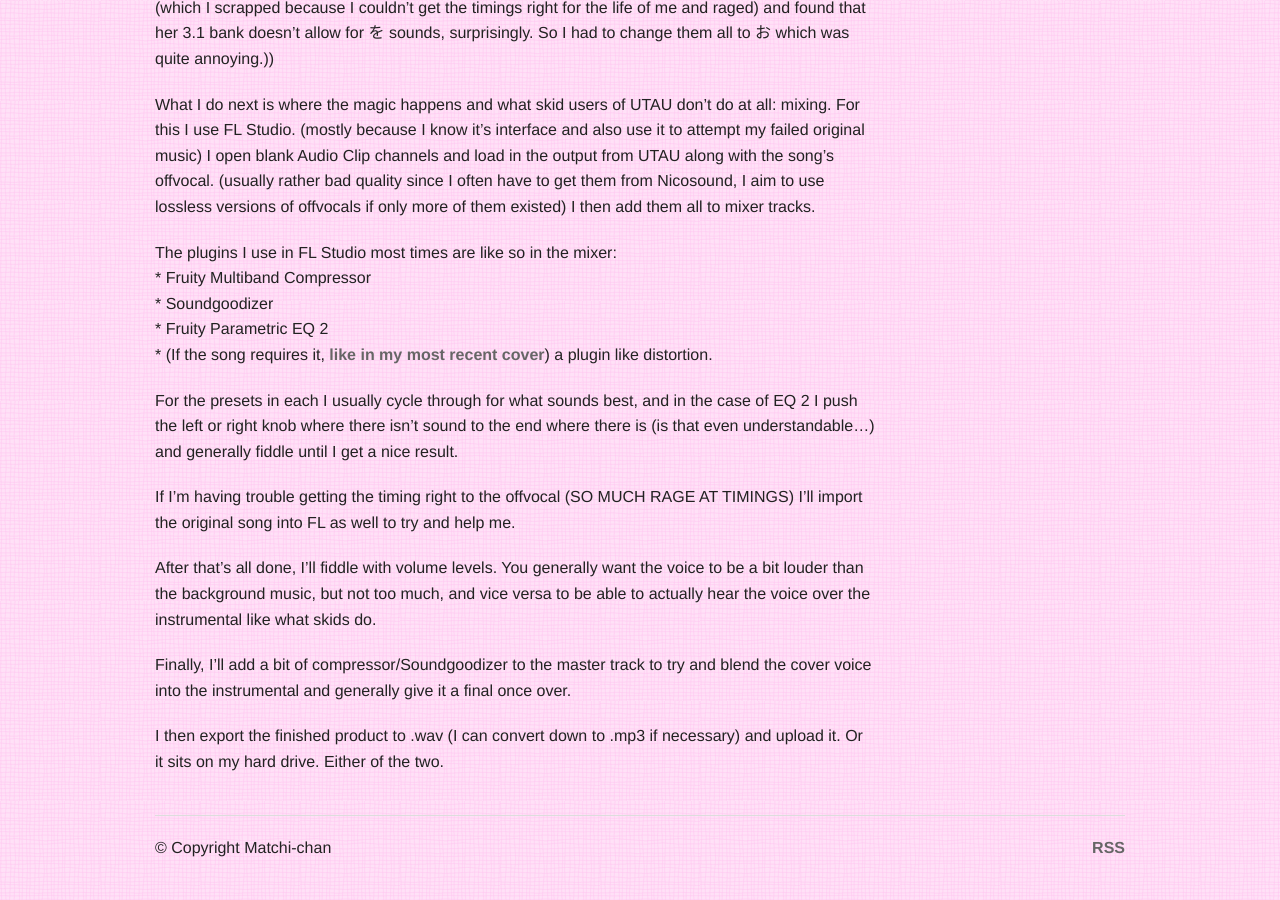
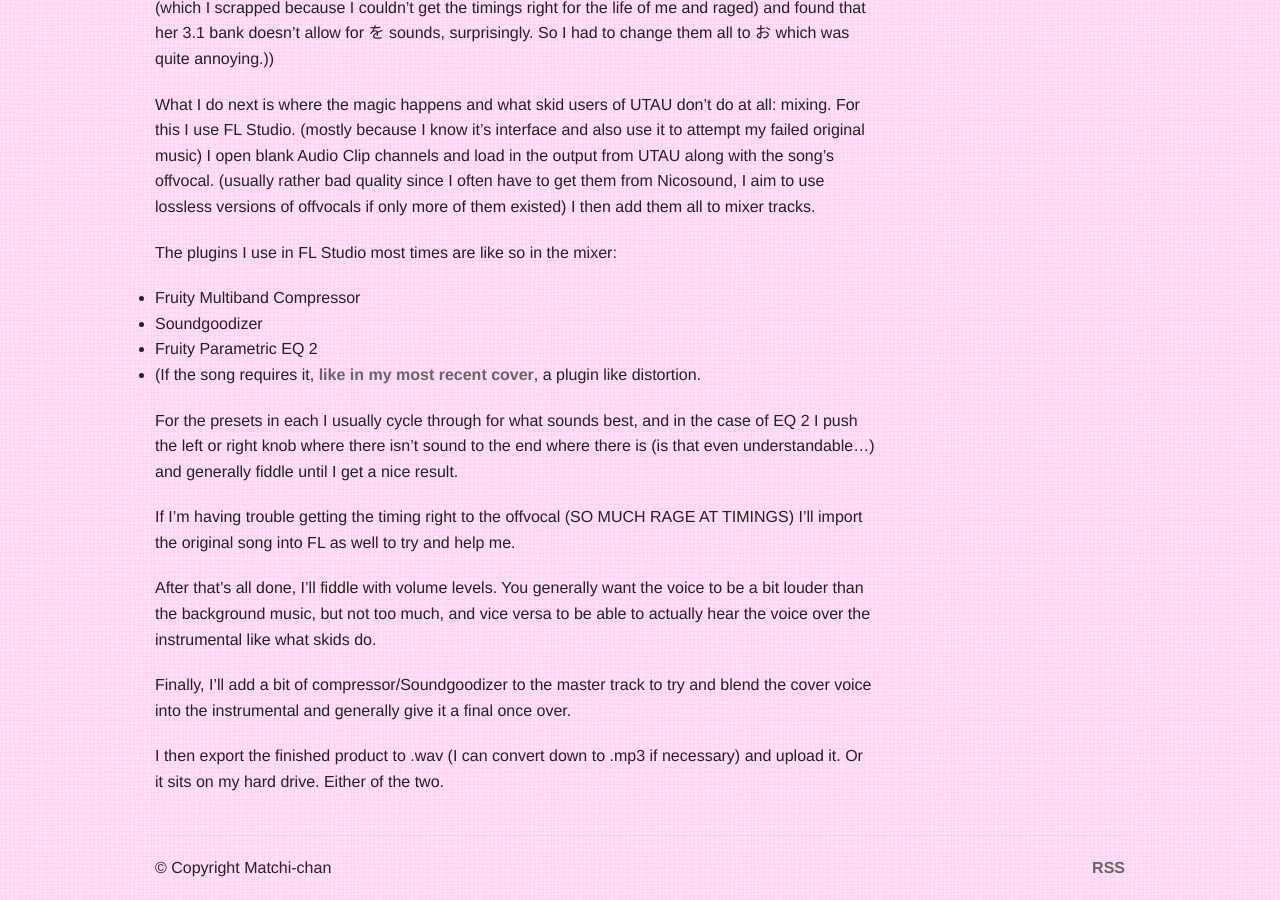
Before and after one commit to Matchi-chan/matchi-chan.github.com, a Jekyll site: the page built from _posts/2013-04-03-How-I-make-my-UTAU-covers.md, in a window 1280 px wide and 900 px high, scrolled down 599 px. Built offline with Jekyll 4.4.1, drawn with Linux system fonts in a browser that asks for light colours; Markdown is read by kramdown in place of the engine named in the settings.

Commit message:
Fix formatting again as I fucked that up

```diff
--- a/_posts/2013-04-03-How-I-make-my-UTAU-covers.md
+++ b/_posts/2013-04-03-How-I-make-my-UTAU-covers.md
@@ -17,10 +17,11 @@
 What I do next is where the magic happens and what skid users of UTAU don't do at all: mixing. For this I use FL Studio. (mostly because I know it's interface and also use it to attempt my failed original music) I open blank Audio Clip channels and load in the output from UTAU along with the song's offvocal. (usually rather bad quality since I often have to get them from Nicosound, I aim to use lossless versions of offvocals if only more of them existed) I then add them all to mixer tracks.
 
 The plugins I use in FL Studio most times are like so in the mixer:
-<br/>* Fruity Multiband Compressor
-<br/>* Soundgoodizer
-<br/>* Fruity Parametric EQ 2
-<br/>* (If the song requires it, [like in my most recent cover](http://soundcloud.com/matchi-chan/utau-cover-party-junkie-namine-ritsu)) a plugin like distortion.
+
+* Fruity Multiband Compressor
+* Soundgoodizer
+* Fruity Parametric EQ 2
+* (If the song requires it, [like in my most recent cover](http://soundcloud.com/matchi-chan/utau-cover-party-junkie-namine-ritsu), a plugin like distortion.
 
 For the presets in each I usually cycle through for what sounds best, and in the case of EQ 2 I push the left or right knob where there isn't sound to the end where there is (is that even understandable...) and generally fiddle until I get a nice result.
 
```
